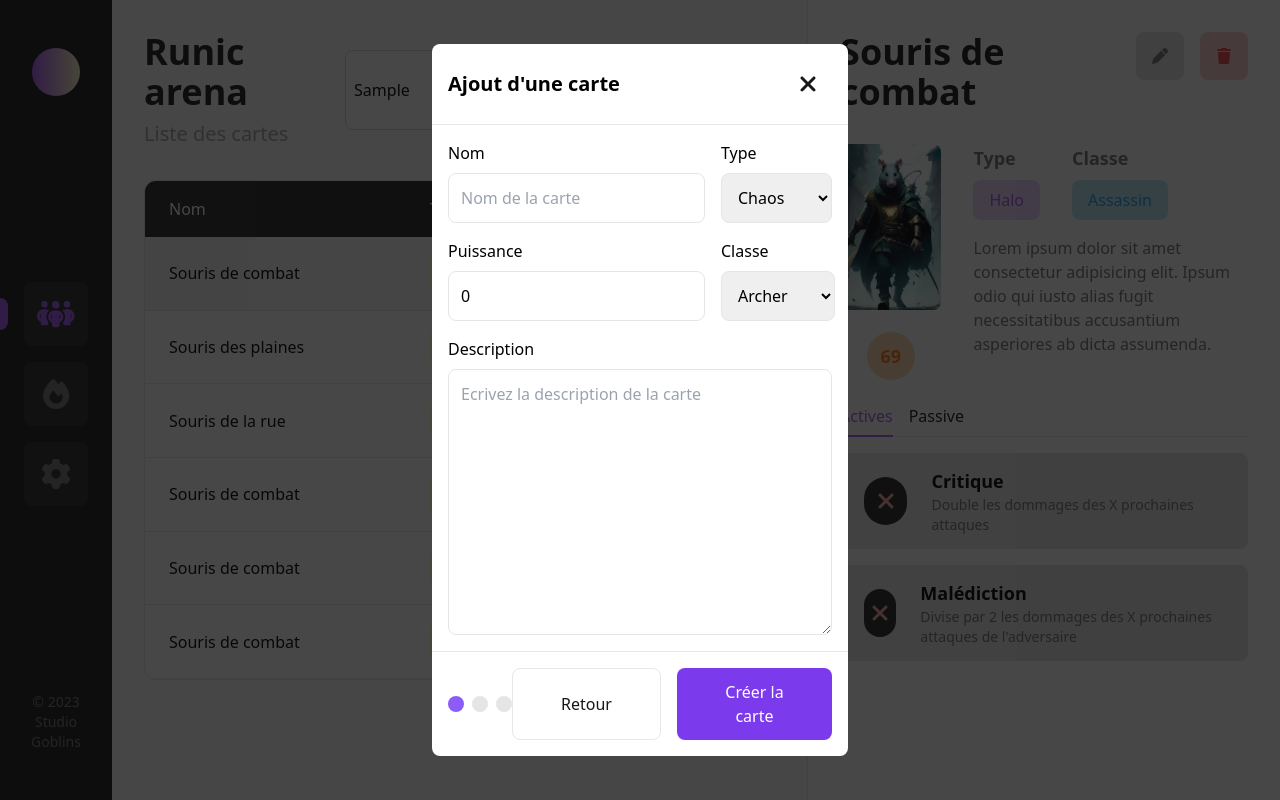
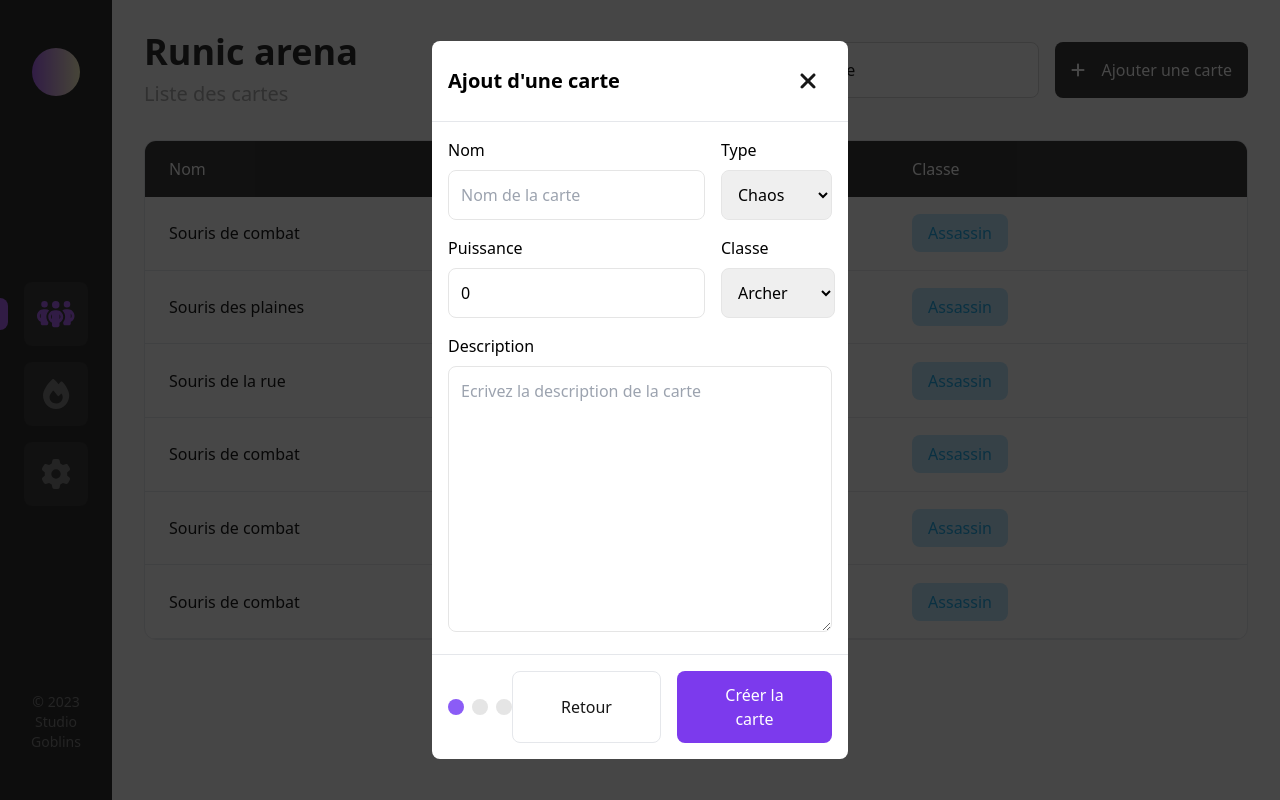
Before and after one commit to Julienog3/runic-arena, a Vue app: page / in a window 1280 px wide. Both pictures are taken after typing "Sample" into the empty fields and a click on the button "Ajouter une carte". Built offline with nearby package versions, Linux system fonts and the light colour scheme.

Commit message:
Adding transitions

```diff
--- a/src/components/CardsTable.vue
+++ b/src/components/CardsTable.vue
@@ -2,11 +2,11 @@
   import AppChip from '@/components/utils/AppChip.vue'
   import { TypeEnum, type CardType } from '@/types/card';
   import { ColorEnum } from '@/types/color';
-import { toRaw } from 'vue';
+  import { toRaw } from 'vue';
 
   interface CardTableProps {
     cards: CardType[]
-    selectedCard: CardType
+    selectedCard?: CardType
     onSelect: (card: CardType) => void
   }
 
--- a/src/components/forms/AddingForm.vue
+++ b/src/components/forms/AddingForm.vue
@@ -24,7 +24,7 @@
 <template>
   <form
     @submit="event => submit(event)"
-    class="flex flex-col items-start gap-4"
+    class="absolute top-0 left-0 w-full flex flex-col items-start gap-4"
   >
   <div class="flex justify-between w-full gap-4">
     <div class="flex flex-col w-full">
--- a/src/components/forms/ImageForm.vue
+++ b/src/components/forms/ImageForm.vue
@@ -21,8 +21,8 @@ export default {
 </script>
 
 <template>
-  <form @submit="event => submit(event)" class="flex flex-col items-start gap-4">
-    <div class="flex justify-between w-full gap-4">
+  <form @submit="event => submit(event)" class="absolute top-0 left-0  w-full first-letter:flex flex-col items-start gap-4">
+    <div class=" flex justify-between w-full gap-4">
       <h1>ImageForm</h1>
     </div>
   </form>
--- a/src/components/forms/SkillsForm.vue
+++ b/src/components/forms/SkillsForm.vue
@@ -21,7 +21,7 @@ export default {
 </script>
 
 <template>
-  <form @submit="event => submit(event)" class="flex flex-col items-start gap-4">
+  <form @submit="event => submit(event)" class="absolute top-0 left-0  w-full flex flex-col items-start gap-4">
     <div class="flex justify-between w-full gap-4">
       <h1>SkillsForm</h1>
     </div>
--- a/src/components/modals/AppModal.vue
+++ b/src/components/modals/AppModal.vue
@@ -11,8 +11,8 @@ defineProps<ModalProps>()
 <template>
   <Transition>
     <div
-      class="fixed top-0 left-0 z-50 p-4 flex items-center justify-center overflow-x-hidden overflow-y-auto w-full min-h-screen bg-neutral-950/75"    >
-      <div class="relative bg-white rounded-lg w-1/3 h-fit">
+      class="fixed top-0 left-0 z-50 p-4 flex items-center justify-center overflow-x-hidden overflow-y-auto w-full min-h-screen bg-neutral-950/75">
+      <div class="relative bg-white rounded-lg w-1/3 h-fit overflow-hidden">
         <div class="flex justify-between items-center p-4 border-b">
           <h3 class="text-xl font-semibold">{{ title }}</h3>
           <button @click="closeModal()" class="w-12 h-12 flex items-center justify-center rounded-lg hover:bg-neutral-100 transition-all">
--- a/src/components/modals/PaginationModal.vue
+++ b/src/components/modals/PaginationModal.vue
@@ -11,10 +11,14 @@ const pages = Array(props.pageNumber).fill(0)
 
 </script>
 
-
 <template>
   <div class="flex gap-2 items-center">
-    <span v-for="(_, index) in pages" :key="index" class="w-4 h-4 rounded-full" :class="`${(index === currentPage) ? 'bg-violet-500' : 'bg-neutral-200'}`"/>
+    <span
+      v-for="(_, index) in pages"
+      :key="index"
+      class="w-4 h-4 rounded-full transition-colors"
+      :class="`${(index === currentPage) ? 'bg-violet-500' : 'bg-neutral-200'}`"
+    />
   </div>
 </template>
 
--- a/src/components/modals/adding-modal/AddingModal.vue
+++ b/src/components/modals/adding-modal/AddingModal.vue
@@ -64,9 +64,11 @@
     :close-modal="() => closeModal()"
   >
     <template #body>
-      <Transition>
-        <component :is="currentTab" />
-      </Transition>
+      <div class="relative w-full min-h-[500px]">
+        <Transition name="slide-fade">
+          <component :is="currentTab" />
+        </Transition>
+      </div>
     </template>
     <template #footer>
       <div class="flex w-full justify-between border-t p-4">
@@ -92,13 +94,18 @@
   </AppModal>
 </template>
 
-<style scoped>  .v-enter-active,
-  .v-leave-active {
-    transition: opacity .25s ease;
+<style scoped>
+  .slide-fade-enter-active {
+    transition: all .3s ease;
+  }
+  .slide-fade-leave-active {
+    transition: all .3s ease;
+  }
+  .slide-fade-enter, .slide-fade-leave-to {
+    transform: translateX(100%);
   }
 
-  .v-enter-from,
-  .v-leave-to {
-    opacity: 0;
+  .slide-fade-leave, .slide-fade-enter-from {
+    transform: translateX(-100%);
   }
 </style>
--- a/src/views/HomeView.vue
+++ b/src/views/HomeView.vue
@@ -9,7 +9,7 @@ import AddingModal from '@/components/modals/adding-modal/AddingModal.vue';
 
 const { cards } = data
 
-const selectedCard = ref<CardType>(cards[0] as CardType)
+const selectedCard = ref<CardType>()
 const isAddingModalOpened = ref<boolean>(false)
 
 </script>
@@ -20,7 +20,7 @@ const isAddingModalOpened = ref<boolean>(false)
     title="Ajout d'une carte"
     :close-modal="() => isAddingModalOpened = false"
   />
-  <main class="w-full flex">
+  <main class="w-full flex transition-all">
     <div class="flex flex-col gap-2 p-8 w-full">
       <div class="flex justify-between items-center mb-6">
         <div class="flex flex-col gap-2">
@@ -37,6 +37,20 @@ const isAddingModalOpened = ref<boolean>(false)
       </div>
       <CardsTable :selected-card="selectedCard" :on-select="(card) => selectedCard = card" :cards="cards as CardType[]" />
     </div>
-    <CardDetails :card="selectedCard" />
+    <Transition>
+      <CardDetails v-if="selectedCard" :card="selectedCard" />
+    </Transition>
   </main>
 </template>
+
+<style scoped>
+  .v-enter-active,
+  .v-leave-active {
+    transition: all .25s ease;
+  }
+
+  .v-enter-from,
+  .v-leave-to {
+    transform: translateX(100%);
+  }
+</style>
--- a/src/views/SkillsView.vue
+++ b/src/views/SkillsView.vue
@@ -8,6 +8,12 @@
       <h1 class="font-bold text-4xl text-neutral-900">Runic arena</h1>
       <h2 class="text-xl text-neutral-400 mb-6">Liste des compétences</h2>
       <div class="grid grid-cols-3 gap-4">
+        <article class="rounded-lg flex items-center justify-center border border-dashed border-neutral-300 min-h-40 p-8 bg-white">
+          <div class="flex items-center gap-4">
+            <font-awesome-icon class="text-neutral-300 text-3xl " icon="fa-solid fa-plus" />
+            <h3 class="text-xl font-normal text-neutral-300">Ajouter une capacité</h3>
+          </div>
+        </article>
         <SkillCard/>
         <SkillCard/>
         <SkillCard/>
```
